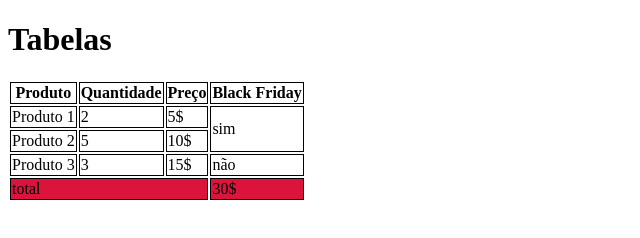
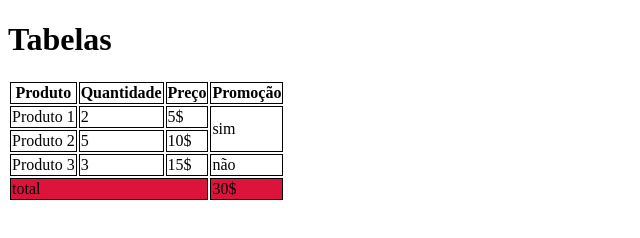
Before and after one commit to Ferreira-sama/Aula-tabela, a plain HTML site: page index.html in a window 1280 px wide. Shown: the whole page, without its empty margins (0-640 px from the left). Drawn offline with Linux system fonts and the light colour scheme.

Commit message:
trocado de black friday para promoção

```diff
--- a/index.html
+++ b/index.html
@@ -21,7 +21,7 @@
                 <th>Produto</th>
                 <th>Quantidade</th>
                 <th>Preço</th>
-                <th>Black Friday</th>
+                <th>Promoção</th>
             </tr>
         </thead>
         <tbody>
```
